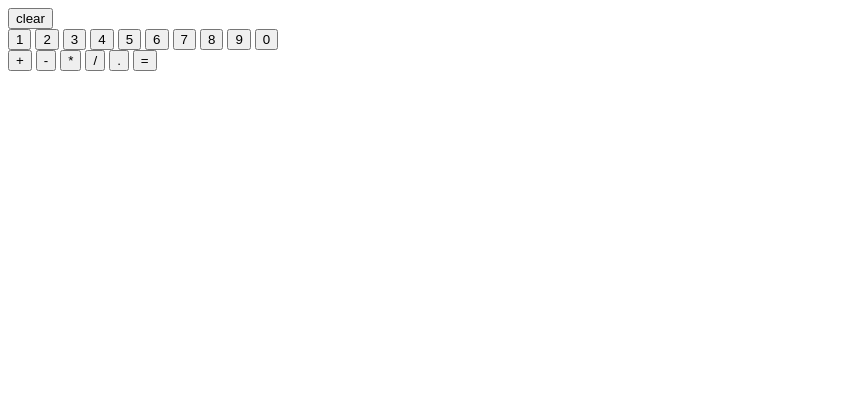
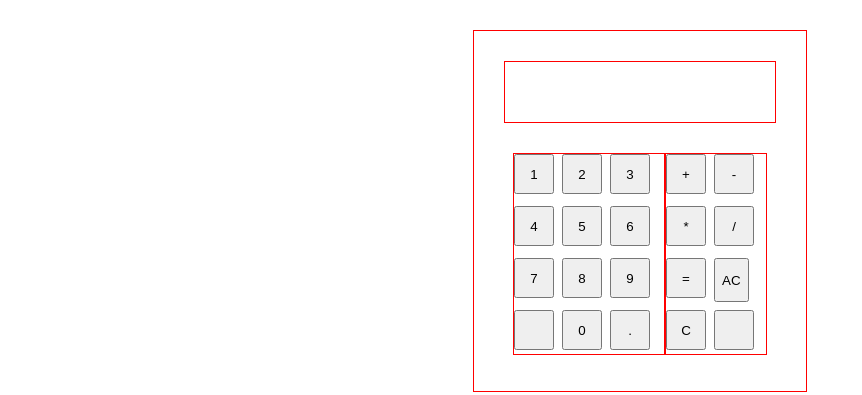
Before and after one commit to Mushbit/Calculator, a plain HTML site: page index.html in a window 1280 px wide. Shown: the whole page, without its empty margins (0-862 px from the left). Drawn offline with Linux system fonts and the light colour scheme.

Commit message:
Starting to design layout dimensions. Added a clear button (backspace).

```diff
--- a/index.html
+++ b/index.html
@@ -9,12 +9,14 @@
     <script src="script.js" defer></script>
 </head>
 <body>
+
     <div class="container">
 
-        <div class="display">
+        <div class="top">
+            <div class="display"></div>
         </div>
-        <button class="clearBtn" type="reset" value="Backspace">clear</button>
 
+        <div class="mid">
             <div class="number">
                 <button class="btn" type="button" value="1">1</button>
                 <button class="btn" type="button" value="2">2</button>
@@ -25,7 +27,9 @@
                 <button class="btn" type="button" value="7">7</button>
                 <button class="btn" type="button" value="8">8</button>
                 <button class="btn" type="button" value="9">9</button>
+                <button class="fillBtn"></button>
                 <button class="btn" type="button" value="0">0</button>
+                <button class="btn" type="button" value=".">.</button>
             </div>
 
             <div class="operator">
@@ -33,11 +37,15 @@
                 <button class="btn" type="button" value="-">-</button>
                 <button class="btn" type="button" value="*">*</button>
                 <button class="btn" type="button" value="/">/</button>
-            <button class="btn" type="button" value=".">.</button>
+                <button class="returnBtn" type="submit" value="=">=</button>
+                <button class="allClearBtn" type="reset" value="Escape">AC</button>
+                <button class="clearBtn" type="reset" value="Backspace">C</button>
+                <button class="fillBtn"></button>
 
-            <button class="returnBtn" type="submit" value="=">=</button>
+            </div>
         </div>
 
     </div>
+
 </body>
 </html>
--- a/script.js
+++ b/script.js
@@ -19,11 +19,9 @@ buttons.forEach(btn => {
         } else if (myExp[myExp.length - 1] === '-' && !(currentInputIsOperator(e)) && lastInputIsNaN(2)) {
             myExp[myExp.length - 1] += e.target.value;
         } else if ( lastInputIsNaN(1) || currentInputIsOperator(e)) {
-            if (!(currentInputIsOperator(e) && lastInputIsNaN(1)) && e.target.value != '.') {
-                myExp.push(e.target.value)
-            }
+            if (!(currentInputIsOperator(e) && lastInputIsNaN(1)) && e.target.value != '.') myExp.push(e.target.value)
         } else if (typeof(myExp[0]) === 'number' && myExp[1] === undefined){
-            clear();
+            allClear();
             myExp.push(e.target.value);
         } else {
             myExp[myExp.length - 1] += e.target.value;
@@ -35,6 +33,9 @@ buttons.forEach(btn => {
     })
 })
 
+
+const buttonAllClear = document.querySelector('.allClearBtn');
+buttonAllClear.addEventListener('click', allClear)
 
 const buttonClear = document.querySelector('.clearBtn');
 buttonClear.addEventListener('click', clear)
@@ -107,7 +108,6 @@ function operate() {
         i = findAddSub();
         if (myExp[i] === '+') {
             result = add(+myExp[i-1], +myExp[i+1])
-            console.log(result)
             myExp.splice(i-1, 3, result);
             console.log(myExp)
         } else {
@@ -120,8 +120,16 @@ function operate() {
     refreshDisplay()
 }
 
-function clear() {
-    e => console.log('Im working')
+function allClear() {
     myExp.splice(0, myExp.length,);
     refreshDisplay()
 }
+function clear() {
+    if (myExp[myExp.length -1] === '' || typeof myExp[myExp.length -1] === 'number') {
+        myExp.pop()
+        myExp[myExp.length -1] = myExp[myExp.length -1].substring(0, myExp[myExp.length -1].length -1);
+    } else {
+        myExp[myExp.length -1] = myExp[myExp.length -1].substring(0, myExp[myExp.length -1].length -1);
+    }
+    refreshDisplay()
+}
--- a/style.css
+++ b/style.css
@@ -0,0 +1,69 @@
+body {
+    display: flex;
+    justify-content: center;
+    align-items: center;
+    margin: 0;
+    padding: 0;
+}
+.container {
+    display: flex;
+    border: 1px red solid;
+    flex-direction: column;
+    align-items: center;
+    padding: 30px;
+    margin: 30px;
+    height: 300px;
+    gap: 30px;
+
+}
+
+.top {
+    display: flex;
+    flex-direction: row;
+}
+
+.display {
+    display: flex;
+    border: 1px red solid;
+    align-items: center;
+    height: 60px;
+    width: 260px;
+    padding-left: 10px;
+}
+
+.clearBtn {
+
+}
+
+.mid {
+    display: flex;
+    gap: 0px;
+}
+
+.number {
+    display: flex;
+    border: 1px red solid;
+    flex-wrap: wrap;
+    gap: 8px;
+    height: 200px;
+    width: 150px;
+}
+
+.operator {
+    display: flex;
+    border: 1px red solid;
+    flex-wrap: wrap;
+
+    gap: 8px;
+    height: 200px;
+    width: 100px;
+}
+
+.btn,
+.clearBtn,
+.returnBtn,
+.fillBtn {
+    display: block;
+    height: 40px;
+    width:  40px;
+}
```
Lines whose indentation alone changed are shown as unchanged.
